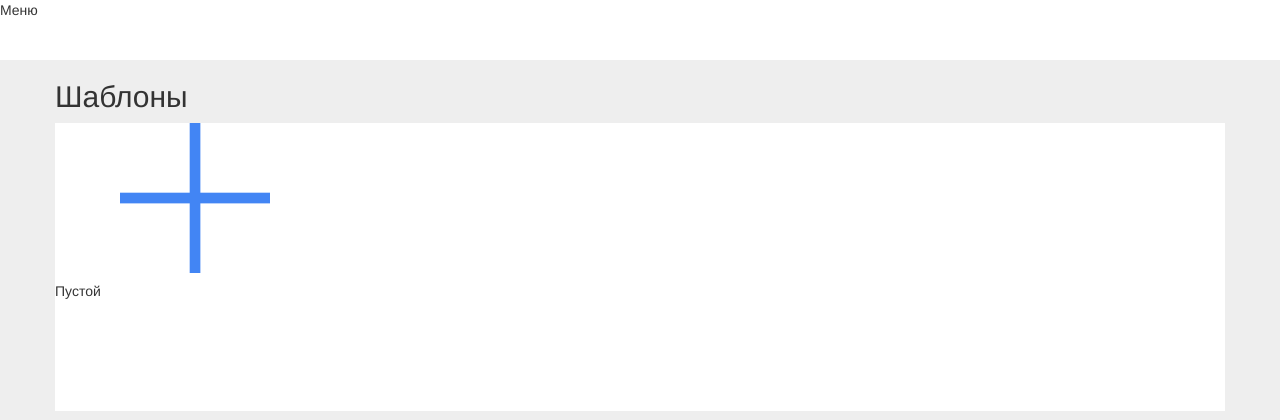
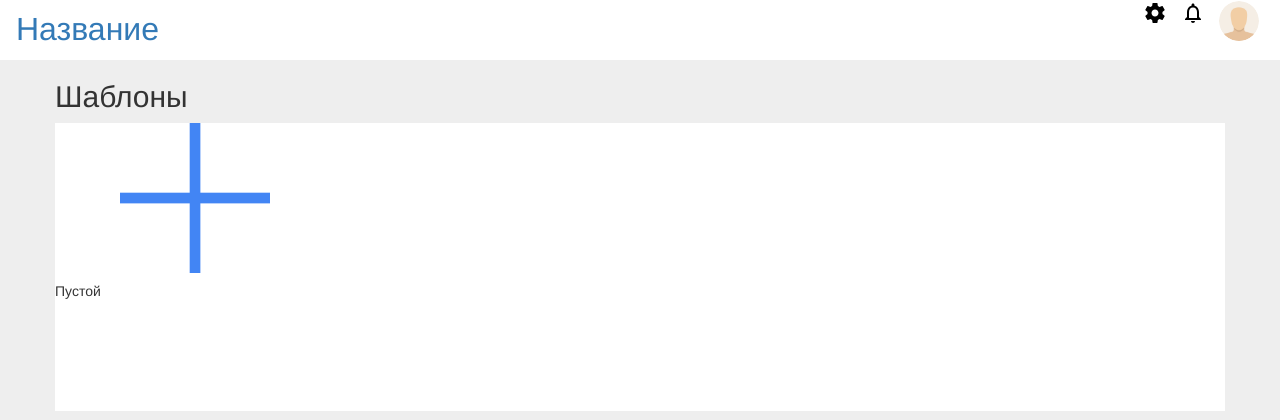
Before and after one commit to vmklv/quizer, a PHP site: page / in a window 1280 px wide. Shown: the top 420 px of the page. Run offline with PHP 8.4, Linux system fonts and the light colour scheme.

Commit message:
menu [beta]

```diff
--- a/app/css/style.css
+++ b/app/css/style.css
@@ -1,6 +1,7 @@
 /*
 	Форма регистрации
 */
+
 .send-btn {
 	padding-top: 15px;
 }
@@ -23,3 +24,60 @@
 .select-answers input[type="text"] {
 	visibility: hidden;
 }
+
+/*
+menu
+*/
+
+.nav-header {
+	display: inline-block;
+	line-height: 57px;
+	font-size: 32px;
+	/* text-align: left; */
+}
+
+.nav-right {
+	float: right;
+	/* text-align: right; */
+	/* display: inline-block; */
+}
+
+.list-inline {
+	display: inline-block;
+}
+
+.img-circle {
+	height: 40px;
+}
+
+.notification-btn {
+	content: "";
+	display: block;
+	background: url("../img/svg/notifications_none.svg") no-repeat;
+	width: 24px;
+	height: 24px;
+}
+
+.settings-btn {
+	content: "";
+	display: block;
+	background: url("../img/svg/settings.svg") no-repeat;
+	width: 24px;
+	height: 24px;
+}
+
+.login-btn {
+	background-color: #4285f4;
+	border: none;
+	color: #fff;
+	padding: 8px 15px;
+	text-align: center;
+	text-decoration: none;
+	font-size: 16px;
+	margin-top: 10px;
+}
+
+.reg-btn {
+	font-size: 16px;
+	margin-top: 10px;
+}
--- a/app/db.php
+++ b/app/db.php
@@ -20,8 +20,8 @@ class DB {
 
 	function DQ($queryString) {
 		$test = mysqli_query($this->db, $queryString) or die(mysqli_error($this->db));
-		var_dump($test);
-		exit();
+		// var_dump($test);
+		// exit();
 		// $this->result = $this->db->query($queryString);
 		return $this->result;
 	}
--- a/app/templates/menu.tpl
+++ b/app/templates/menu.tpl
@@ -1 +1,26 @@
-Меню
+<nav class="navbar">
+	<div class="container-fluid">
+		<div class="nav-header">
+			<a href="/">Название</a>
+		</div>
+		<div class="nav-right">
+			<ul class="list-inline">
+				<li class="nav-settigs">
+					<a href="#">
+						<span class="settings-btn"></span>
+					</a>
+				</li>
+				<li class="nav-notification">
+					<a href="#">
+						<span class="notification-btn"></span>
+					</a>
+				</li>
+				<li class="nav-avatar">
+					<a href="#">
+						<img class="img-circle" src="../img/avatars/default.png" alt="">
+					</a>
+				</li>
+			</ul>
+		</div>
+	</div>
+</nav>
```
Also changed, not shown: app/templater.php (+7 -1 lines), app/templates/nologinmenu.tpl (added, +56 -0 lines), app/img/avatars/default.png (added), app/img/avatars/test1.jpg (added), app/img/svg/notifications_active.svg (added), app/img/svg/notifications_none.svg (added), app/img/svg/settings.svg (added), 1 other file.
